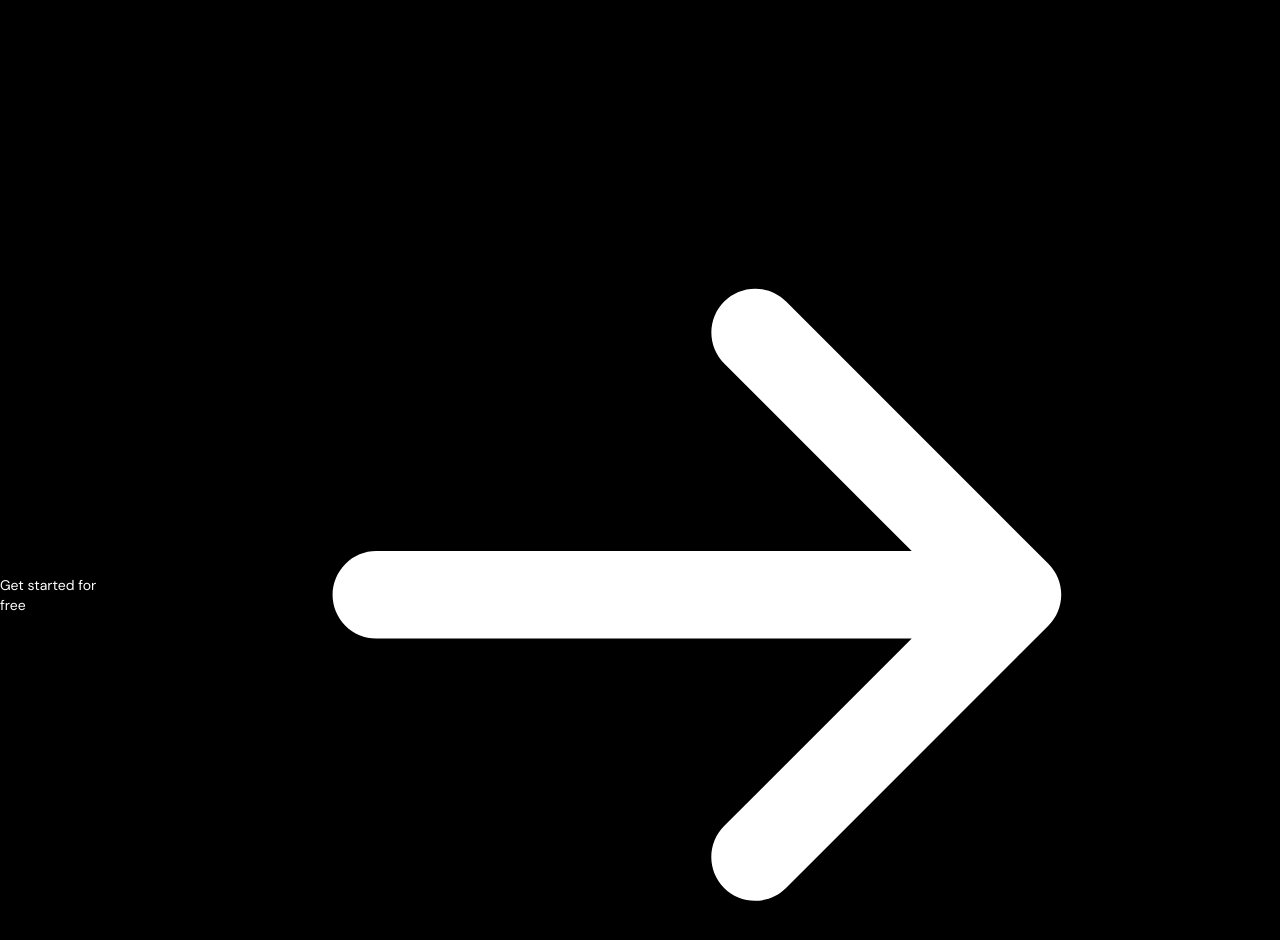
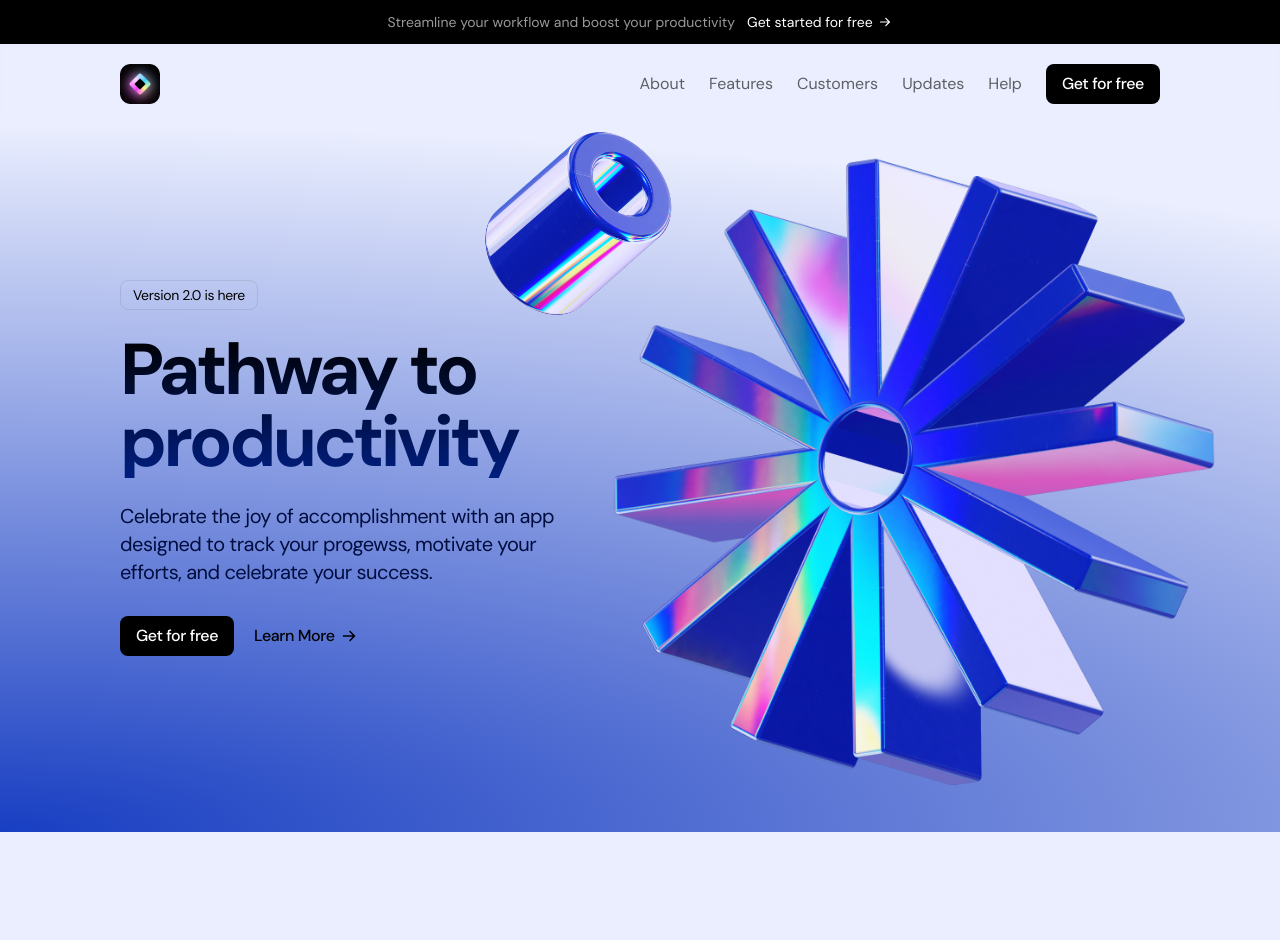
Before and after one commit to Vader4k/Animated-landing-page, a Next.js app: page / in a window 1280 px wide. Shown: the top 940 px of the page. After the commit the page ends 832 px from the top, so only its background shows below. Built offline with nearby package versions, Linux system fonts and the light colour scheme.

Commit message:
imported cylindewr image for medium screen sizes

```diff
--- a/src/app/globals.css
+++ b/src/app/globals.css
@@ -1,3 +1,15 @@
 @tailwind base;
 @tailwind components;
 @tailwind utilities;
+
+@layer components {
+    .btn {
+        @apply bg-black text-white px-4 py-2 rounded-lg font-medium inline-flex items-center justify-center tracking-tight
+    }
+    .btn-primary {
+        @apply bg-black text-white
+    }
+    .btn-text {
+        @apply text-black bg-transparent
+    }
+}
--- a/src/app/page.tsx
+++ b/src/app/page.tsx
@@ -1,7 +1,11 @@
 import { Header } from "@/sections/Header";
+import { Hero } from "@/sections/Hero";
 
 export default function Home() {
   return (
-    <Header />
+    <>
+      <Header />
+      <Hero />
+    </>
   );
 }
--- a/src/sections/Header.tsx
+++ b/src/sections/Header.tsx
@@ -1,12 +1,36 @@
+import Image from 'next/image';
 import ArrowRight from '@/assets/arrow-right.svg';
+import Logo from '@/assets/logosaas.png';
+import MenuIcon from '@/assets/menu.svg';
 
 export const Header = () => {
   return (
-    <nav>
-      <div className="flex justify-center items-center py-3 bg-black text-white text-sm">
-        <p>Get started for free</p>
-        <ArrowRight />
+    <header className='sticky top-0 backdrop-blur-sm z-20'>
+      <div className="flex gap-3 justify-center items-center py-3 bg-black text-white text-sm">
+        <p className='text-white/60 hidden md:block'>Streamline your workflow and boost your productivity</p>
+        <div className='inline-flex gap-1 items-center'>
+          <p>Get started for free</p>
+          <ArrowRight className="h-4 w-4 inline-flex justify-center items-center"/>
+        </div>
       </div>
-    </nav>
+
+      <div className='py-5'>
+        <div className='container'>
+          <div className='flex items-center justify-between'>
+            <Image src={Logo} alt='logo saas' height={40} width={40}/>
+            <MenuIcon className="h-5 w-5 md:hidden"/>
+            <nav className='hidden md:flex gap-6 text-black/60 items-center'>
+              <a href="#">About</a>
+              <a href="#">Features</a>
+              <a href="#">Customers</a>
+              <a href="#">Updates</a>
+              <a href="#">Help</a>
+              <button className='btn'>Get for free</button>
+            </nav>
+          </div>
+        </div>
+
+      </div>
+    </header>
   )
 };
--- a/src/sections/Hero.tsx
+++ b/src/sections/Hero.tsx
@@ -1,3 +1,41 @@
+import Arrow from '@/assets/arrow-right.svg'
+import cogImage from '@/assets/cog.png'
+import cylinder from '@/assets/cylinder.png';
+import Image from 'next/image';
+
 export const Hero = () => {
-  return null;
+  return (
+    <section className='pt-8 pb-20 md:pt-5 md:pb-10 bg-custom-radial-gradient overflow-x-clip'>
+      <div className="container">
+        <div className='md:flex items-center'>
+          <div className='md:w-[478px]'>
+            <div className="text-sm inline-flex border border-[#222]/10 px-3 py-1 rounded-lg tracking-tight">Version 2.0 is here</div>
+            <h1 className="text-5xl md:text-7xl font-bold tracking-tighter bg-gradient-to-b from-black to-[#001E80] text-transparent bg-clip-text mt-6">Pathway to productivity</h1>
+            <p className="text-xl text-[#010D3E] tracking-tight mt-6">Celebrate the joy of accomplishment with an app designed to track your progewss, motivate your efforts, and celebrate your success.</p>
+            <div className="flex gap-1 items-center mt-[30px]">
+              <button className="btn btn-primary">Get for free</button>
+              <button className="btn btn-text gap-1">
+                <span>Learn More</span>
+                <Arrow className="h-5 w-5" />
+              </button>
+            </div>
+          </div>
+          <div className='mt-20 md:mt-0 md:h-[648px] md:flex-1 relative'>
+            <Image
+              src={cogImage}
+              alt='cog image'
+              className='md:absolute md:h-full md:w-auto md:max-w-none md:-left-6'
+            />
+            <Image
+              src={cylinder}
+              alt='cylinder image'
+              width={220}
+              height={220}
+              className='hidden md:block -top-8 -left-32 md:absolute'
+            />
+          </div>
+        </div>
+      </div>
+    </section>
+  );
 };
--- a/tailwind.config.ts
+++ b/tailwind.config.ts
@@ -21,6 +21,9 @@ const config: Config = {
           lg: "80px",
         },
       },
+      backgroundImage: {
+        'custom-radial-gradient': 'radial-gradient(ellipse 200% 100% at bottom left, #183EC2, #EAEEFE 100%)',
+      },
     },
   },
   plugins: [],
```
